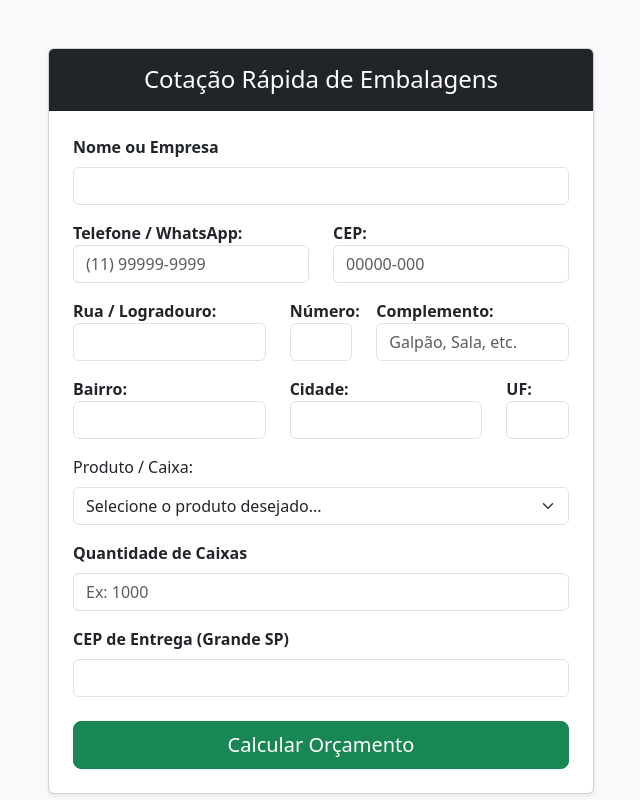
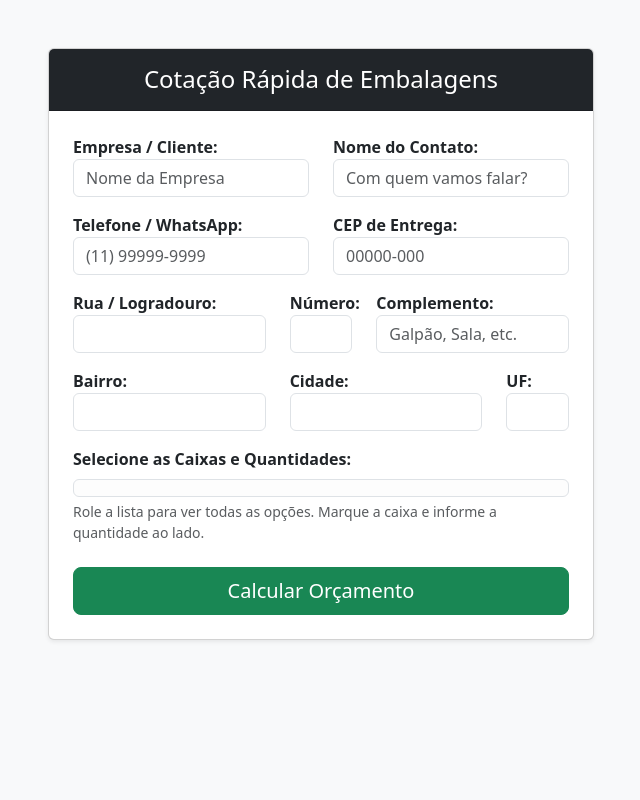
Before and after one commit to antoniojmprado/Dj_Dj_srcx_Orcamento_Pizza, a Django app: page /orcam/orcamento/ in a window 1280 px wide. Shown: the whole page, without its empty margins (319-959 px from the left). Run offline with Django 5.2, Linux system fonts and the light colour scheme; the visitor is signed in with stand-in values (Sample User, id 1); data that the repository does not hold is empty; parts of the project's set-up code (start-up, migrations or seed data) failed here and were passed over.

Commit message:
feat: implementa carrinho de compras com checkboxes e loop de multiplos orcamentos

```diff
--- a/appOrcam/templates/appOrcam/orcamento_cliente.html
+++ b/appOrcam/templates/appOrcam/orcamento_cliente.html
@@ -17,28 +17,36 @@
                     <div class="card-body p-4">
                         <form method="POST" action="{% url 'calcular_orcamento' %}">
                             {% csrf_token %}
-                            <div class="mb-3">
-                                <label for="nome" class="form-label fw-bold">Nome ou Empresa</label>
-                                <input type="text" class="form-control" id="nome" name="nome" required>
+<!-- Dados do Cliente e Entrega -->
+<div class="row">
+    <div class="col-md-6 mb-3">
+        <label for="cliente"><b>Empresa / Cliente:</b></label>
+        <input type="text" id="cliente" name="cliente" class="form-control" placeholder="Nome da Empresa" required>
+    </div>
+
+    <!-- Novo Campo: Nome do Contato -->
+    <div class="col-md-6 mb-3">
+        <label for="contato"><b>Nome do Contato:</b></label>
+        <input type="text" id="contato" name="contato" class="form-control" placeholder="Com quem vamos falar?" required>
+    </div>
 </div>
 
 <div class="row">
-                                <!-- Contato -->
     <div class="col-md-6 mb-3">
         <label for="telefone"><b>Telefone / WhatsApp:</b></label>
-                                    <input type="text" id="telefone" name="telefone" class="form-control" placeholder="(11) 99999-9999">
+        <input type="text" id="telefone" name="telefone" class="form-control" placeholder="(11) 99999-9999" required>
     </div>
 
-                                <!-- CEP com gatilho de busca -->
+    <!-- CEP ÚNICO (Gatilho da busca) -->
     <div class="col-md-6 mb-3">
-                                    <label for="cep"><b>CEP:</b></label>
+        <label for="cep"><b>CEP de Entrega:</b></label>
         <input type="text" id="cep" name="cep" class="form-control" placeholder="00000-000" required>
         <small id="cep-status" class="text-muted"></small>
     </div>
 </div>
 
+<!-- Endereço Auto-preenchido -->
 <div class="row">
-                                <!-- Endereço Auto-preenchido -->
     <div class="col-md-5 mb-3">
         <label for="logradouro"><b>Rua / Logradouro:</b></label>
         <input type="text" id="logradouro" name="logradouro" class="form-control" required>
@@ -67,28 +75,36 @@
         <input type="text" id="uf" name="uf" class="form-control" maxlength="2" required>
     </div>
 </div>
-                            <div class="mb-3">
 
-                                <label for="produto_id" class="form-label">Produto / Caixa:</label>
-                                <select name="produto_id" id="produto_id" class="form-select" required>
-                                    <option value="" disabled selected>Selecione o produto desejado...</option>
-                                    <!-- O Django vai criar uma opção para cada produto do banco -->
+
+                            <div class="mb-4">
+                                <label class="form-label"><b>Selecione as Caixas e Quantidades:</b></label>
+
+                                <!-- Caixa delimitada com barra de rolagem interna -->
+                                <div class="border rounded p-2" style="max-height: 220px; overflow-y: auto; background-color: #fdfdfd;">
+                                    <div class="row m-0">
                                         {% for produto in produtos %}
-                                        <option value="{{ produto.id }}">
-                                            {{ produto.nome }} - {{ produto.tipo_papelao }}
-                                        </option>
+                                        <div class="col-md-12 mb-2 px-1">
+                                            <div class="input-group input-group-sm">
+                                                <!-- 1. O Checkbox -->
+                                                <div class="input-group-text bg-white">
+                                                    <input class="form-check-input mt-0" type="checkbox" name="produtos_selecionados" value="{{ produto.id }}" id="check_{{ produto.id }}">
+                                                </div>
+
+                                                <!-- 2. Nome do Produto (clicável) -->
+                                                <input type="text" class="form-control bg-light" value="{{ produto.nome }} - {{ produto.tipo_papelao }}" readonly style="cursor: pointer; font-size: 0.9em;" onclick="document.getElementById('check_{{ produto.id }}').click();">
+
+                                                <!-- 3. Quantidade (mais estreito) -->
+                                                <input type="number" class="form-control" name="quantidade_{{ produto.id }}" placeholder="Qtd (ex: 1000)" min="1" style="max-width: 130px;">
+                                            </div>
+                                        </div>
                                         {% endfor %}
-                                </select>
+                                    </div>
+                                </div>
 
+                                <small class="text-muted mt-1 d-block">Role a lista para ver todas as opções. Marque a caixa e informe a quantidade ao lado.</small>
                             </div>
-                            <div class="mb-3">
-                                <label for="quantidade" class="form-label fw-bold">Quantidade de Caixas</label>
-                                <input type="number" class="form-control" id="quantidade" name="quantidade" required min="1" placeholder="Ex: 1000">
-                            </div>
-                            <div class="mb-4">
-                                <label for="cep" class="form-label fw-bold">CEP de Entrega (Grande SP)</label>
-                                <input type="text" class="form-control" id="cep" name="cep" required>
-                            </div>
+
                             <div class="d-grid mt-4">
                                 <button type="submit" class="btn btn-success btn-lg">Calcular Orçamento</button>
                             </div>
--- a/appOrcam/views.py
+++ b/appOrcam/views.py
@@ -602,143 +602,167 @@ def simulacoes_orcamentos(request, pk):
 
 
 def calcular_orcamento(request):
-
     if request.method == 'GET':
         # Puxa os produtos do banco (Filtrando apenas os ativos, se tiver esse campo, ou todos)
         produtos = Chapa.objects.all().order_by('nome')
-
-        # Envia para o template de entrada
         return render(request, 'appOrcam/orcamento_cliente.html', {'produtos': produtos})
 
     if request.method == "POST":
-        cliente_nome = request.POST.get('nome')
-        produto_id = request.POST.get('produto_id')
-        quantidade = request.POST.get('quantidade')
+        # 1. Captura os dados básicos (Ajustado para o novo HTML)
+        cliente_nome = request.POST.get('cliente')
+        contato = request.POST.get('contato', 'Não informado')
+        telefone = request.POST.get('telefone', 'Não informado')
         cep_cliente = request.POST.get('cep')
 
-        # Validação básica para evitar erros se a tela enviar algo vazio
-        if not all([cliente_nome, produto_id, quantidade, cep_cliente]):
-            return HttpResponse("Por favor, preencha todos os campos (Nome, Produto, Quantidade e CEP).")
+        # Endereço
+        logradouro = request.POST.get('logradouro', '')
+        numero = request.POST.get('numero', '')
+        complemento = request.POST.get('complemento', '')
+        bairro = request.POST.get('bairro', '')
+        cidade = request.POST.get('cidade', '')
+        uf = request.POST.get('uf', '')
+
+        # 2. Captura a lista de produtos marcados nos checkboxes
+        produtos_selecionados = request.POST.getlist('produtos_selecionados')
+
+        # 3. Trava de segurança atualizada
+        if not cliente_nome or not cep_cliente or not produtos_selecionados:
+            return HttpResponse("Por favor, preencha o Cliente, o CEP e selecione pelo menos um Produto.")
 
         try:
-            quantidade = int(quantidade)
+            # Máquinas base para o orçamento
+            maq_impressao = Maquina.objects.get(id=7)  # Flexo Impressão
+            maq_corte = Maquina.objects.get(id=10)     # Flexo Corte
 
-            # 1. Puxa as referências do banco de dados via ORM
-            chapa = Chapa.objects.get(id=produto_id)
-            maq_impressao = Maquina.objects.get(id=7)  # ID 7 = Flexo Impressão → referência operacional para orcamento
-            maq_corte = Maquina.objects.get(id=10)     # ID 10 = Flexo Corte → referência operacional para orcamento
+            # Variáveis de consolidação do carrinho
+            orcamentos_gerados = []
+            total_geral_carrinho = 0
+            frete_total_carrinho = 0
+            subtotal_produtos_carrinho = 0
+            prazo_dias_final = 0
 
-            # 2. Instancia o Orçamento (Etapa 1: Produto Bruto Sem Frete)
-            orcamento = Orcamento(
-                cliente=cliente_nome,
-                produto_nome=chapa.nome,
-                quantidade=quantidade,
-                unidades_chapa=chapa.unidades_chapa,
-                maquina_impressao=maq_impressao,
-                maquina_corte=maq_corte,
-                chapa_projeto=chapa,
-                chapa_utilizada=chapa,
-                margem_real=Decimal('15.00'), # → referência operacional para orcamento
-                custo_frete_unitario=Decimal('0.00') # Inicia zerado para descobrirmos o valor da carga
-            )
+            # 4. O LOOP DO CARRINHO: Processa cada produto selecionado
+            for prod_id in produtos_selecionados:
+                quantidade = request.POST.get(f'quantidade_{prod_id}')
 
-            # Aqui a sua classe 'Fat Model' calcula os custos de máquina e matéria-prima
-            orcamento.save()
+                # Pula se marcou o checkbox mas não preencheu a quantidade
+                if not quantidade or int(quantidade) <= 0:
+                    continue
 
-            # 3. Prepara as variáveis logísticas baseadas na física da chapa
-            qt_pacotes = math.ceil(quantidade / int(chapa.unidades_pacote))
-            peso_carga = qt_pacotes * float(chapa.peso_pacote)
-            valor_carga = float(orcamento.preco_final_sem_nota)
+                quantidade = int(quantidade)
+                chapa = Chapa.objects.get(id=prod_id)
 
-            # 4. Aciona o motor isolado de frete do appFrete
-            melhor_frete_unitario, prazo_dias = calcular_melhor_frete_interno(
-                cep_destino=cep_cliente,
-                valor_nf=valor_carga,
-                peso_informado=peso_carga,
-                comp=float(chapa.comprim_pacote_cm),
-                larg=float(chapa.largura_pacote_cm),
-                alt=float(chapa.altura_pacote_cm),
-                qt_pacotes=qt_pacotes,
-                unid_pacote=int(chapa.unidades_pacote)
-            )
+                # Instancia o Orçamento
+                orcamento = Orcamento(
+                    cliente=cliente_nome,
+                    produto_nome=chapa.nome,
+                    quantidade=quantidade,
+                    unidades_chapa=chapa.unidades_chapa,
+                    maquina_impressao=maq_impressao,
+                    maquina_corte=maq_corte,
+                    chapa_projeto=chapa,
+                    chapa_utilizada=chapa,
+                    margem_real=Decimal('15.00'),
+                    custo_frete_unitario=Decimal('0.00') # Inicia zerado
+                )
+                orcamento.save()
 
-            # Etapa 2: Atualiza o Orçamento com o frete e salva o valor final
-            frete_limpo = str(melhor_frete_unitario).replace(',', '.')
-            orcamento.custo_frete_unitario = Decimal(frete_limpo)
-            orcamento.save()
+                # Variáveis logísticas
+                qt_pacotes = math.ceil(quantidade / int(chapa.unidades_pacote))
+                peso_carga = qt_pacotes * float(chapa.peso_pacote)
+                valor_carga = float(orcamento.preco_final_sem_nota)
 
-            # 6. Monta a resposta de sucesso formatada
-            mensagem = (
-                f"<h2>Sucesso, {orcamento.cliente}! Produto orçado com sucesso.</h2>"
-                f"<p><b>Produto:</b> {orcamento.produto_nome} | <b>Quantidade:</b> {quantidade} unidades</p>"
-                f"<hr>"
-                f"<h3>Resumo Logístico:</h3>"
-                f"<p>📦 <b>Carga:</b> {qt_pacotes} pacotes ({peso_carga:.2f} kg)<br>"
-                f"🚚 <b>Custo de Frete (Unitário):</b> R$ {melhor_frete_unitario:.4f}</p>"
-                f"<hr>"
-                f"<h3>Resumo Financeiro:</h3>"
-                f"<p>💰 <b>Valor Unitário (Sem Nota):</b> R$ {orcamento.preco_final_sem_nota_unitario:.2f}<br>"
-                f"💵 <b>Valor Final do Pedido (Sem Nota):</b> R$ {orcamento.preco_final_sem_nota:.2f}</p>"
-                f"<hr>"
-                f"⏰ <b>Prazo de Entrega:</b> {prazo_dias} dias úteis</p>"
-            )
+                # Motor isolado de frete (Calculado item a item nesta versão)
+                melhor_frete_unitario, prazo_dias = calcular_melhor_frete_interno(
+                    cep_destino=cep_cliente,
+                    valor_nf=valor_carga,
+                    peso_informado=peso_carga,
+                    comp=float(chapa.comprim_pacote_cm),
+                    larg=float(chapa.largura_pacote_cm),
+                    alt=float(chapa.altura_pacote_cm),
+                    qt_pacotes=qt_pacotes,
+                    unid_pacote=int(chapa.unidades_pacote)
+                )
 
+                # Atualiza o Orçamento com o frete
+                frete_limpo = str(melhor_frete_unitario).replace(',', '.')
+                orcamento.custo_frete_unitario = Decimal(frete_limpo)
+                orcamento.save()
 
-            # 1. Capturando os novos campos do formulário HTML
-            telefone = request.POST.get('telefone', 'Não informado')
-            logradouro = request.POST.get('logradouro', '')
-            numero = request.POST.get('numero', '')
-            complemento = request.POST.get('complemento', '')
-            bairro = request.POST.get('bairro', '')
-            cidade = request.POST.get('cidade', '')
-            uf = request.POST.get('uf', '')
+                # Matemática de separação para exibição
+                total_item = float(orcamento.preco_final_sem_nota)
+                frete_unitario = float(orcamento.custo_frete_unitario)
+                frete_total_item = frete_unitario * quantidade
+                subtotal_item = total_item - frete_total_item
+                valor_unitario_produto = subtotal_item / quantidade
 
-            # 2. Formatando o endereço para exibição
+                # Acumula os valores para o total do carrinho
+                total_geral_carrinho += total_item
+                frete_total_carrinho += frete_total_item
+                subtotal_produtos_carrinho += subtotal_item
+                if prazo_dias > prazo_dias_final:
+                    prazo_dias_final = prazo_dias # Mantém o maior prazo encontrado
+
+                # Guarda o resumo deste item na lista
+                orcamentos_gerados.append({
+                    'nome': orcamento.produto_nome,
+                    'quantidade': quantidade,
+                    'unitario_caixa': valor_unitario_produto,
+                    'subtotal': subtotal_item,
+                    'frete_unitario': frete_unitario,
+                    'frete_total': frete_total_item,
+                })
+
+            # Trava caso nenhum produto tenha passado na validação de quantidade
+            if not orcamentos_gerados:
+                return HttpResponse("Por favor, informe a quantidade válida para os produtos selecionados.")
+
+            # 5. Formatação e Construção da Mensagem Final
+            def formata_br(valor, casas=2):
+                if valor is None: return "0,00"
+                formatado = f"{float(valor):,.{casas}f}"
+                return formatado.replace(',', 'X').replace('.', ',').replace('X', '.')
+
             endereco_completo = f"{logradouro}, {numero}"
             if complemento:
                 endereco_completo += f" - {complemento}"
             endereco_completo += f" - {bairro}, {cidade}/{uf}"
 
-            # 3. Função auxiliar para padrão monetário BR
-            def formata_br(valor, casas=2):
-                if valor is None: return "0,00"
-                formatado = f"{float(valor):,.{casas}f}"
-                return formatado.replace(',', 'X').replace('.', ',').replace('X', '.')
+            # Cabeçalho da mensagem
+            mensagem = f"""
+            <div style="font-family: Arial, sans-serif; max-width: 650px; margin: 20px auto; padding: 20px; border: 1px solid #ddd; border-radius: 8px;">
+                <h2 style="color: #2c3e50;">Orçamento Múltiplo Concluído! 🎉</h2>
+                <p>Olá, <b>{contato}</b> da empresa <b>{cliente_nome}</b>! Seus itens foram processados.</p>
 
-            # 4. Matemática de separação (evitando cobrança dupla do frete)
-            total_geral = float(orcamento.preco_final_sem_nota)
-            frete_unitario = float(orcamento.custo_frete_unitario)
-            frete_total = frete_unitario * float(orcamento.quantidade)
+                <h3 style="color: #34495e; border-bottom: 1px solid #eee; padding-bottom: 5px;">Itens do Pedido</h3>
+            """
 
-            # Extrai o frete para exibir o valor limpo da caixa
-            subtotal_produtos = total_geral - frete_total
-            valor_unitario_produto = subtotal_produtos / float(orcamento.quantidade)
+            # Injeta cada produto orçado na mensagem
+            for item in orcamentos_gerados:
+                mensagem += f"""
+                <div style="background-color: #fcfcfc; border-left: 4px solid #3498db; padding: 10px; margin-bottom: 15px;">
+                    <p style="margin: 0 0 5px 0;">📦 <b>{item['nome']}</b></p>
+                    <ul style="list-style-type: none; padding-left: 0; margin: 0; font-size: 0.95em;">
+                        <li>🔢 Quantidade: {formata_br(item['quantidade'], 0)} unidades</li>
+                        <li>🏷️ Valor Unitário (Caixa): R$ {formata_br(item['unitario_caixa'], 2)}</li>
+                        <li>🚚 Frete Unitário: R$ {formata_br(item['frete_unitario'], 2)}</li>
+                        <li style="margin-top: 5px;"><b>💰 Subtotal (Produto + Frete): R$ {formata_br(item['subtotal'] + item['frete_total'], 2)}</b></li>
+                    </ul>
+                </div>
+                """
 
-            # 5. Construindo a mensagem
-            mensagem = f"""
-            <div style="font-family: Arial, sans-serif; max-width: 600px; margin: 20px auto; padding: 20px; border: 1px solid #ddd; border-radius: 8px;">
-                <h2 style="color: #2c3e50;">Orçamento Concluído com Sucesso! 🎉</h2>
-                <p>Olá, <b>{orcamento.cliente}</b>! Seu orçamento foi processado pelo nosso sistema.</p>
-
-                <h3 style="color: #34495e; border-bottom: 1px solid #eee; padding-bottom: 5px;">Resumo do Pedido</h3>
-                <ul style="list-style-type: none; padding-left: 0; line-height: 1.8;">
-                    <li>📦 <b>Produto:</b> {orcamento.produto_nome}</li>
-                    <li>🔢 <b>Quantidade:</b> {formata_br(orcamento.quantidade, 0)} unidades</li>
-                    <li>🏷️ <b>Valor Unitário (Caixa):</b> R$ {formata_br(valor_unitario_produto, 2)}</li>
-                    <li>💰 <b>Subtotal (Produtos):</b> R$ {formata_br(subtotal_produtos)}</li>
-                </ul>
-
-                <h3 style="color: #34495e; border-bottom: 1px solid #eee; padding-bottom: 5px;">Logística e Entrega</h3>
+            # Rodapé com a logística e Totais
+            mensagem += f"""
+                <h3 style="color: #34495e; border-bottom: 1px solid #eee; padding-bottom: 5px; margin-top: 25px;">Logística e Entrega</h3>
                 <ul style="list-style-type: none; padding-left: 0; line-height: 1.8;">
                     <li>📍 <b>Endereço:</b> {endereco_completo}</li>
-                    <li>📦 <b>Frete Unitário:</b> R$ {formata_br(frete_unitario, 2)}</li>
-                    <li>🚚 <b>Frete Total:</b> R$ {formata_br(frete_total)}</li>
-                    <li>⏱️ <b>Prazo Estimado:</b> {int(prazo_dias)} dias úteis</li>
+                    <li>🚚 <b>Custo Total de Frete:</b> R$ {formata_br(frete_total_carrinho)}</li>
+                    <li>⏱️ <b>Prazo Estimado:</b> {int(prazo_dias_final)} dias úteis</li>
                 </ul>
 
                 <div style="background-color: #f8f9fa; padding: 15px; border-radius: 6px; margin-top: 20px;">
                     <h3 style="color: #27ae60; margin: 0; font-size: 1.4em; text-align: center;">
-                        Total Geral: R$ {formata_br(total_geral)}
+                        Total Geral do Pedido: R$ {formata_br(total_geral_carrinho)}
                     </h3>
                 </div>
 
@@ -751,7 +775,7 @@ def calcular_orcamento(request):
             return HttpResponse(mensagem)
 
         except Chapa.DoesNotExist:
-            return HttpResponse(f"Ops, {cliente_nome}. O produto selecionado não existe no banco de dados.")
+            return HttpResponse(f"Ops, {cliente_nome}. Um dos produtos selecionados não existe no banco de dados.")
         except Maquina.DoesNotExist:
             return HttpResponse("Erro interno: As máquinas de impressão (ID 7) ou corte (ID 10) não foram encontradas no banco.")
         except Exception as e:
```
Lines whose indentation alone changed are shown as unchanged.
